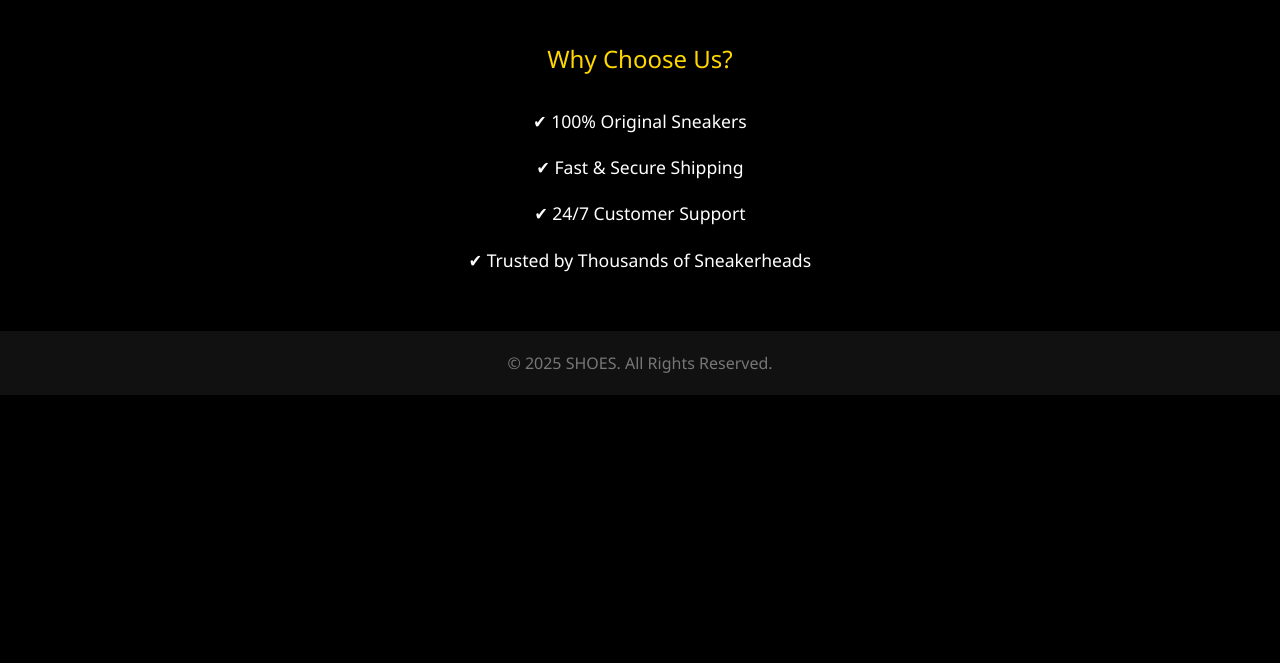
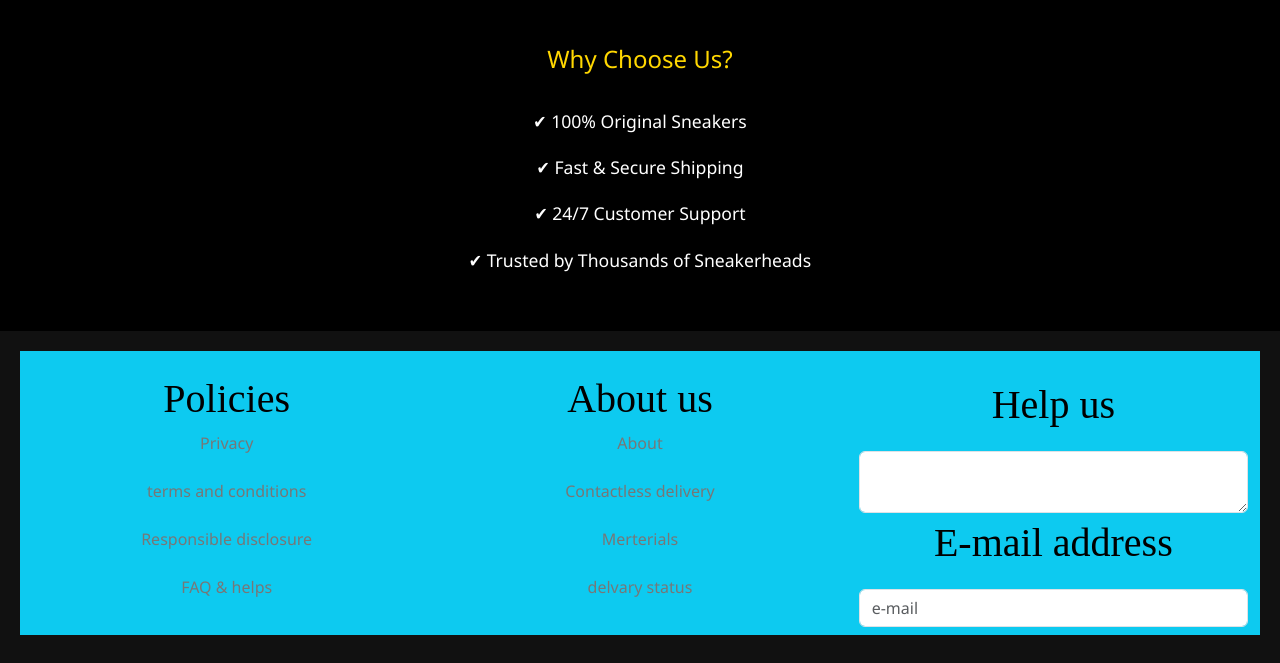
Before and after one commit to RahulRawat20/learning, a plain HTML site: page about_us.html in a window 1280 px wide. Shown: the part 611-1274 px from the top of the page. Before the commit the page ends 1006 px from the top, so only its background shows below. Drawn offline with nearby package versions, Linux system fonts and the light colour scheme.

Commit message:
add a fother in about us page

```diff
--- a/about_us.html
+++ b/about_us.html
@@ -72,26 +72,9 @@
         <div class="collapse navbar-collapse" id="collapsiblenavbar">
           <ul class="navbar-nav mr-auto">
             <li class="nav-item">
-              <a class="nav-link text-light px-3" href="#">
+              <a class="nav-link text-light px-3" href="index.html">
                 <span> Home </span>
               </a>
-            </li>
-
-            <li class="nav-item dropdown">
-              <a
-                class="nav-link dropdown-toggle text-warning"
-                href="#"
-                id="navbarDropdown"
-                data-toggle="dropdown"
-                >Product</a
-              >
-              <div class="dropdown-menu" aria-labelled="navbarDropdown">
-                <a class="dropdown-item" href="#c">redtape</a>
-                <div class="dropdown-divider"></div>
-                <a class="dropdown-item" href="#b">nike</a>
-                <div class="dropdown-divider"></div>
-                <a class="dropdown-item" href="#a">addidas</a>
-              </div>
             </li>
 
             <li class="nav-item">
@@ -166,7 +149,81 @@
     </section>
 
     <!-- Footer -->
-    <footer>&copy; 2025 SHOES. All Rights Reserved.</footer>
+    <footer><div class="container-fluid bg-info mb-2">
+		<div class="row">
+			<div class="col-md-4 py-4">
+				<h2 class="display-5 text-center" style="color:black;font-size:40px; font-family:brush script mt"
+					align=left> <a name="P">Policies </a> </h2>
+				<div class="row"><br>
+					<div class="col-sm-12 text-center"> Privacy</div>
+
+				</div><br>
+				<div class="row">
+					<div class="col-sm-12 text-center"> terms and conditions </div>
+
+				</div><br>
+				<div class="row">
+					<div class="col-sm-12 text-center"> Responsible disclosure</div>
+
+				</div><br>
+				<div class="row">
+					<div class="col-sm-12 text-center"> FAQ & helps</div>
+
+				</div>
+
+			</div>
+
+			<div class="col-md-4 py-4">
+				<h2 class="display-5" style="color:black;font-size:40px; font-family:brush script mt" align=center> <a
+						name="A"> About us </a> </h2>
+				<div class="row">
+					<div class="col-sm-12 text-center px-5"> About</div>
+
+				</div><br>
+				<div class="row">
+					<div class="col-sm-12 text-center "> Contactless delivery </div>
+
+				</div><br>
+				<div class="row">
+					<div class="col-sm-12 text-center px-5"> Merterials</div>
+
+				</div><br>
+				<div class="row">
+					<div class="col-sm-12 text-center px-4"> delvary status</div>
+				</div>
+			</div>
+			<div class="col-md-4">
+				<br>
+				<form role="form">
+					<div class="form-group">
+						<label>
+							<p class="text-center" style="color:black;font-size:40px; font-family:brush script mt"> Help
+								us </p>
+						</label>
+						<textarea rows="2" col="10" class="form-control" placeholder="feedback">
+						</textarea>
+					</div>
+				</form>
+
+
+
+				<div class="row">
+					<div class="col-md-12">
+						<form role="form">
+							<div class="form-group">
+								<label>
+									<p class="text-center"
+										style="color:black;font-size:40px; font-family:brush script mt"> E-mail address
+									</p>
+								</label>
+								<input type="email" class="form-control mb-2" placeholder="e-mail">
+							</div>
+						</form>
+					</div>
+
+				</div>
+			</div>
+</div></footer>
 
     <!-- Bootstrap JS -->
     <script src="https://cdn.jsdelivr.net/npm/bootstrap@5.3.0/dist/js/bootstrap.bundle.min.js"></script>
```
